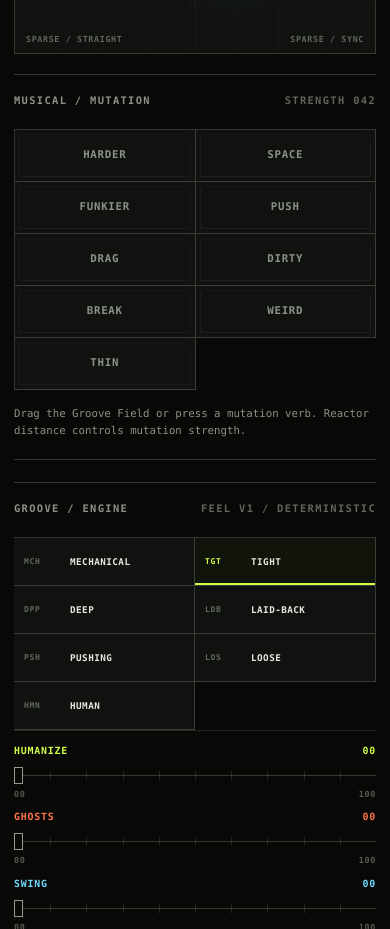
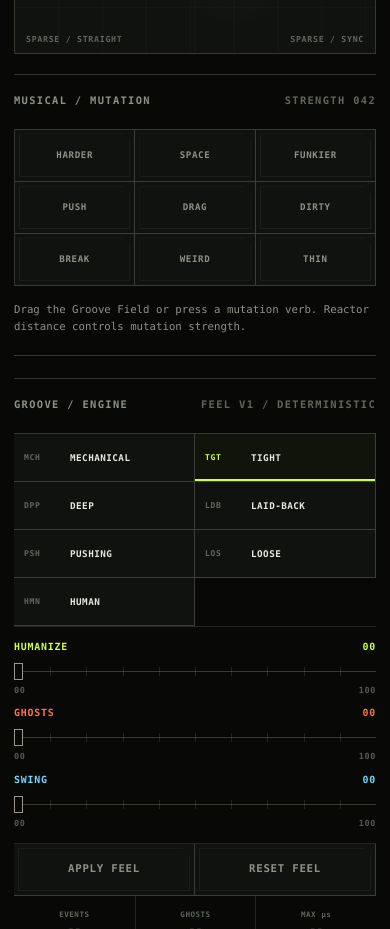
Before and after one commit to thiepn/synth, a React (Vite) app: page / in a window 390 px wide. Shown: the part 1780-2709 px from the top of the page. Built offline with nearby package versions, Linux system fonts and the light colour scheme.

Commit message:
style: form semantic mutations into 3x3 machine deck

```diff
--- a/src/generator.css
+++ b/src/generator.css
@@ -278,3 +278,23 @@
     display: none;
   }
 }
+
+
+.mutation-bank__grid {
+  grid-template-columns: repeat(3, 1fr);
+}
+
+@media (max-width: 760px) {
+  .mutation-bank__grid {
+    grid-template-columns: repeat(3, 1fr);
+  }
+
+  .mutation-bank__grid .machine-button {
+    min-width: 0;
+    padding-inline: 4px;
+  }
+
+  .mutation-bank__grid .machine-button__label {
+    font-size: 0.57rem;
+  }
+}
```
